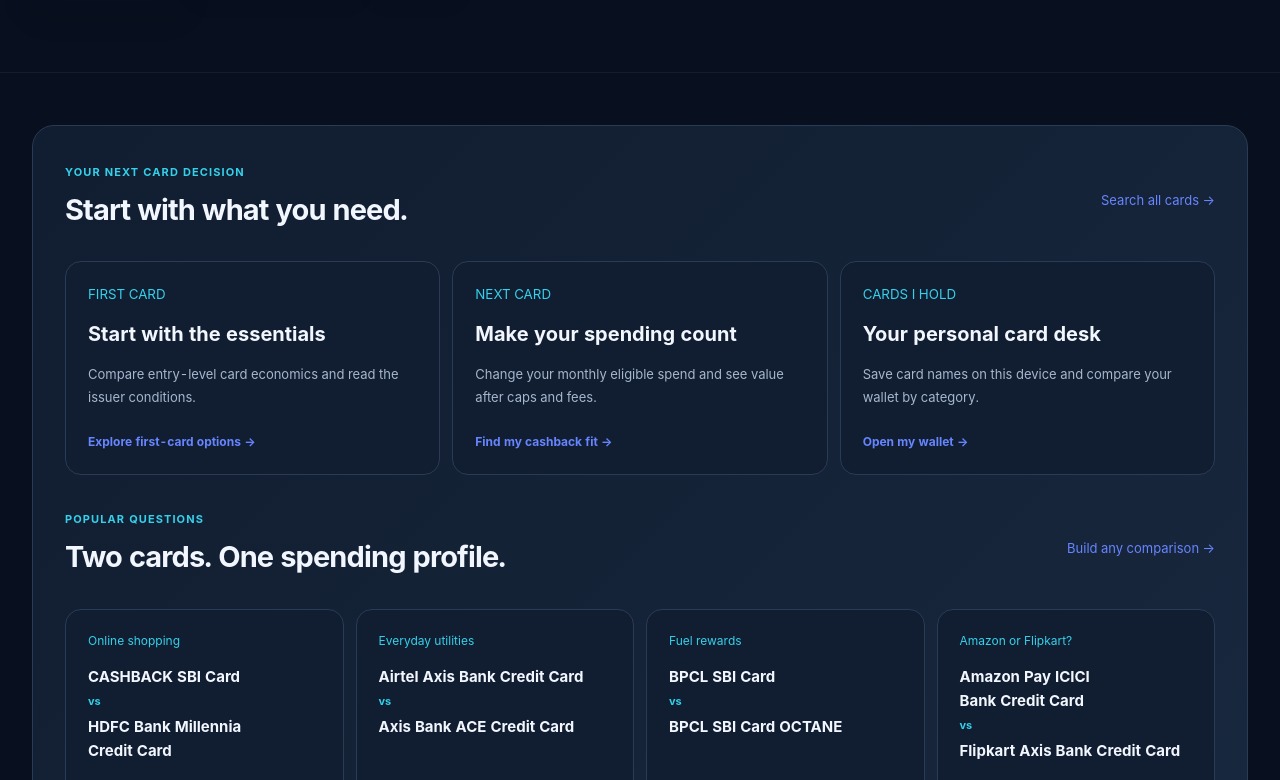
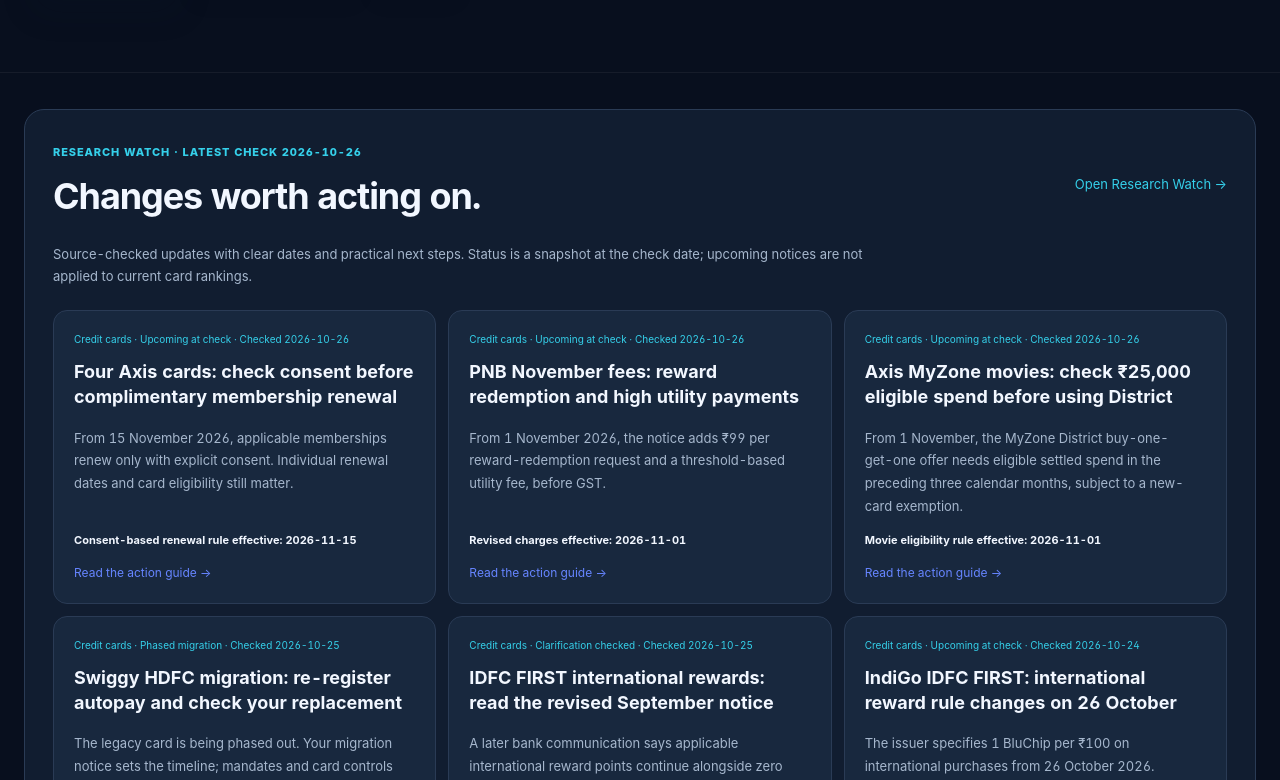
Before and after one commit to aqdas1820/credonomics-site, a Next.js app: page /cards in a window 1280 px wide. Shown: the part 640-1420 px from the top of the page. Built offline with nearby package versions, Linux system fonts and the light colour scheme; no server answers.

Commit message:
Publish Axis membership renewal consent guide

```diff
--- a/app/cards/page.tsx
+++ b/app/cards/page.tsx
@@ -1,5 +1,6 @@
 import { ArrowRight, BarChart3, Database, Gauge, GitCompareArrows, Layers3, ShieldCheck } from 'lucide-react'
 import SiteFrame from '../components/SiteFrame'
+import ResearchWatchBrief from '../components/ResearchWatchBrief'
 import { cardCategories, type CardCategorySlug } from '../data/card-categories'
 import { autoCardCatalogMeta } from '../data/auto-card-utils'
 import { issuerRegistry } from '../data/issuer-registry'
@@ -57,6 +58,7 @@ export default function CardsPage() {
         </div>
       </section>
 
+      <ResearchWatchBrief category="Credit cards"/>
       <section className={`${styles.wrap} ${styles.pageBody} ${local.shell}`}>
         <CardDiscovery/>
         <div className={local.statGrid}>
--- a/app/data/research-watch.ts
+++ b/app/data/research-watch.ts
@@ -11,6 +11,18 @@ export type WatchItem = {
 
 /** Editorial snapshots. Future notices do not change the ranking engine before their effective dates. */
 export const researchWatch: WatchItem[] = [
+  {
+    slug: 'axis-complimentary-membership-renewal-consent-november-2026',
+    title: 'Four Axis cards: check consent before complimentary membership renewal',
+    summary: 'From 15 November 2026, applicable memberships renew only with explicit consent. Individual renewal dates and card eligibility still matter.',
+    category: 'Credit cards', checkedAt: '2026-10-26', eventDate: '2026-11-15', dateLabel: 'Consent-based renewal rule effective',
+    source: 'https://campaign.axis.bank.in/generic/opt-in-termsandconditions-24June.pdf', sourceLabel: 'Axis Bank: Terms and Conditions of the Opt-In Journey', sourceLocation: 'One-page effective-date heading, membership/card table and renewal communications section',
+    additionalSources: [{ url: 'https://campaign.axis.bank.in/generic/terms-and-conditions-select.pdf', label: 'SELECT: 15 November rule on PDF page 2' }, { url: 'https://campaign.axis.bank.in/generic/terms-and-conditions-magnus.pdf', label: 'MAGNUS: 15 November rule on PDF page 1' }, { url: 'https://campaign.axis.bank.in/generic/terms-and-conditions-magnus-burgundy.pdf', label: 'MAGNUS for BURGUNDY: 15 November rule on PDF page 1' }, { url: 'https://campaign.axis.bank.in/generic/terms-and-conditions-reserve.pdf', label: 'RESERVE: 15 November rule on PDF page 1' }],
+    audience: 'Axis SELECT, MAGNUS, MAGNUS for BURGUNDY and RESERVE cardholders using eligible complimentary memberships.',
+    facts: ['The four card-specific notices require explicit cardholder consent for applicable complimentary membership renewals from 15 November 2026. Axis will share renewal details and consent options closer to each membership’s renewal date.', 'For these four reviewed variants, the linked opt-in table lists Priority Pass on all four; RESERVE also has Accor+ Explorer, Club ITC and Club Marriott Asia Pacific in scope. Listing a membership does not waive its separate card eligibility conditions.'],
+    actions: ['Check each membership’s actual expiry/renewal date and watch registered bank communications for the consent instructions.', 'Keep your registered mobile number and email address updated with Axis. Use official bank channels to confirm the process if renewal is near and instructions have not arrived.'],
+    limits: 'Upcoming at this check. The PDFs do not establish an announcement date; a filename is not that date. This is not a common 15 November expiry or an automatic loss of every card benefit. Detailed consent steps are to follow near renewal; no app path or universal consent deadline is inferred. This guide covers four reviewed variants; the opt-in table also names other cards. Current rankings are unchanged.',
+  },
   {
     slug: 'gold-fof-subscription-restrictions-hdfc-baroda-october-2026',
     title: 'Three gold FoFs: fresh investment restrictions do not stop existing SIPs',
--- a/app/data/search-index.generated.ts
+++ b/app/data/search-index.generated.ts
@@ -119,6 +119,17 @@ export const searchIndex: readonly SearchEntry[] = [
     "source": "Official issuer / fund notice",
     "updated": "2026-10-26",
     "keywords": "Axis MyZone movies: check ₹25,000 eligible spend before using District axis-myzone-district-movie-spend-november-2026 Research",
+    "priority": 92
+  },
+  {
+    "id": "watch:axis-complimentary-membership-renewal-consent-november-2026",
+    "title": "Four Axis cards: check consent before complimentary membership renewal",
+    "description": "From 15 November 2026, applicable memberships renew only with explicit consent. Individual renewal dates and card eligibility still matter.",
+    "href": "/research/watch/axis-complimentary-membership-renewal-consent-november-2026",
+    "category": "Research",
+    "source": "Official issuer / fund notice",
+    "updated": "2026-10-26",
+    "keywords": "Four Axis cards: check consent before complimentary membership renewal axis-complimentary-membership-renewal-consent-november-2026 Research",
     "priority": 92
   },
   {
```
Also changed, not shown: 1 other file (tests, documents, lock files or other folders).
